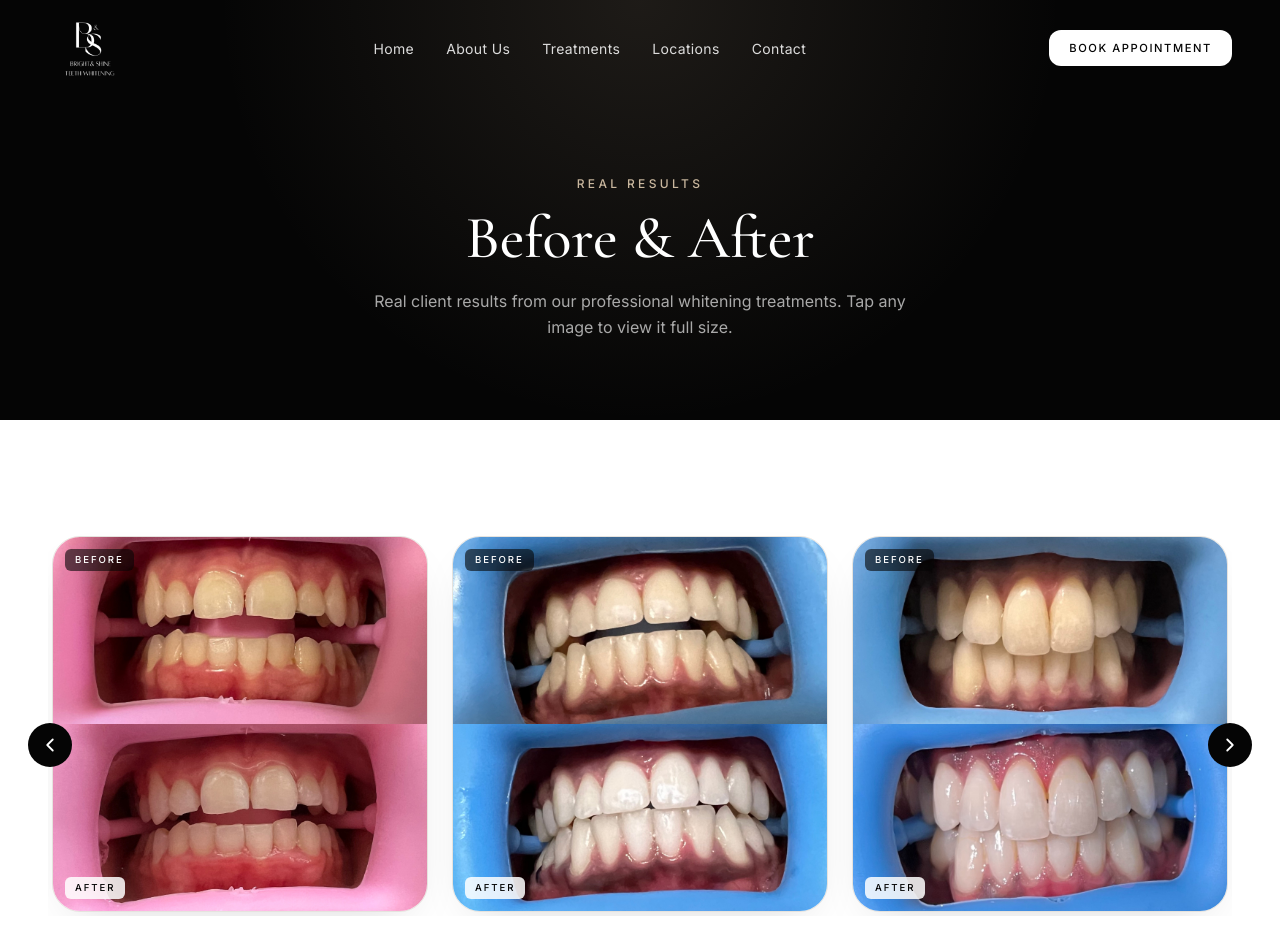
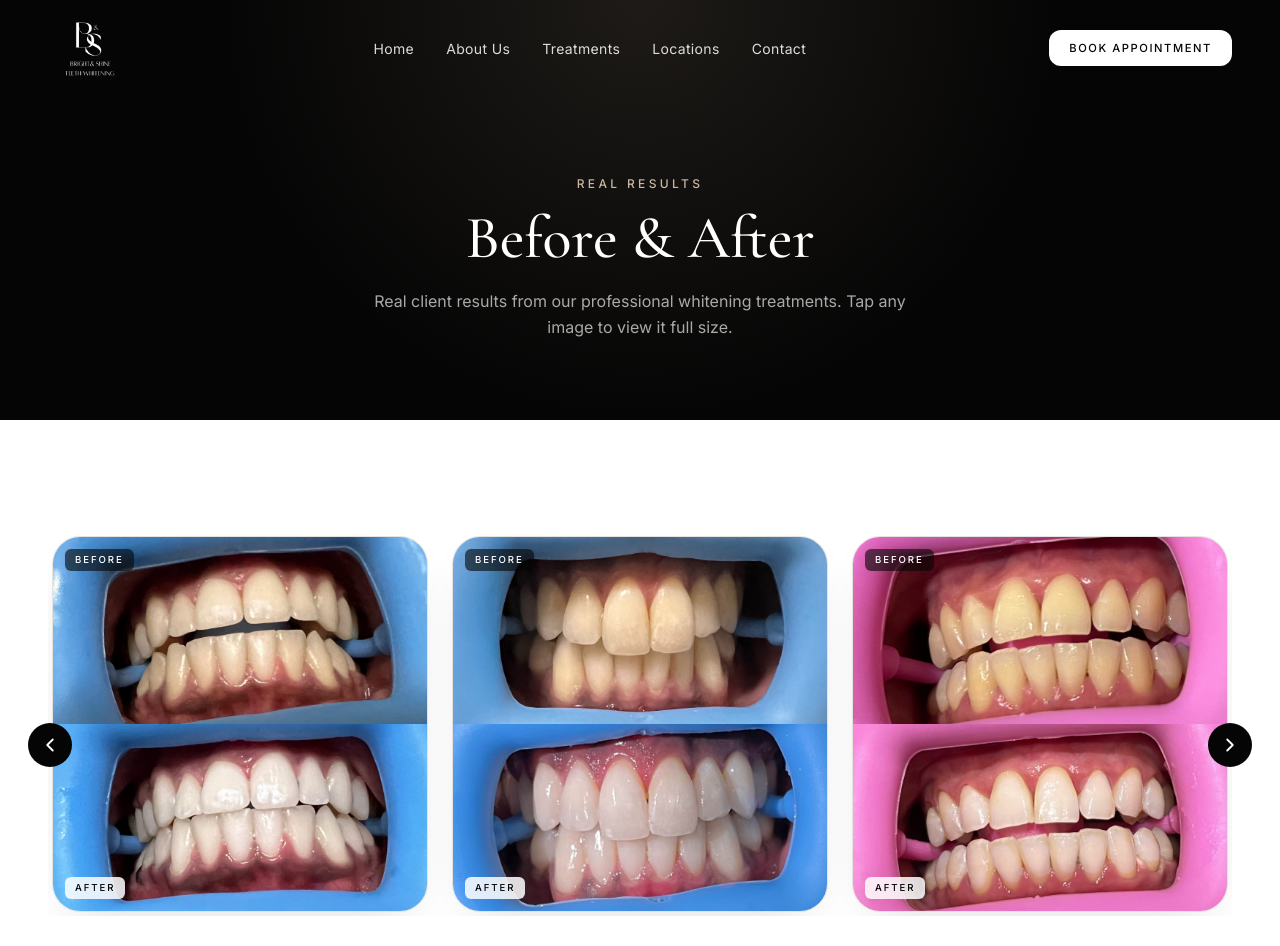
Before and after one commit to khabsarali/Bright-and-Shine-Teeth-Brightening, a Next.js app: page /results in a window 1280 px wide. Shown: the top 946 px of the page. Built offline with nearby package versions, Linux system fonts and the light colour scheme.

Commit message:
Swap before/after carousel: remove after2, restore after5
Co-Authored-By: Claude Opus 4.8 (1M context) <noreply@anthropic.com>

```diff
--- a/data/beforeAfter.ts
+++ b/data/beforeAfter.ts
@@ -15,10 +15,6 @@ export const beforeAfterResults: BeforeAfter[] = [
     alt: "Client teeth before whitening (top) and noticeably brighter after treatment (bottom)",
   },
   {
-    src: "/Teeths%20after/after2.jpeg",
-    alt: "Close-up of teeth before whitening (top) and whiter after treatment (bottom)",
-  },
-  {
     src: "/Teeths%20after/after3.jpeg",
     alt: "Client smile before whitening (top) and a brighter result after treatment (bottom)",
   },
@@ -27,6 +23,10 @@ export const beforeAfterResults: BeforeAfter[] = [
     alt: "Teeth shade before whitening (top) and a lighter shade after treatment (bottom)",
   },
   {
+    src: "/Teeths%20after/after5.jpeg",
+    alt: "Client teeth before whitening (top) and whiter after treatment (bottom)",
+  },
+  {
     src: "/Teeths%20after/after6.jpeg",
     alt: "Smile before whitening (top) and a brighter, whiter smile after treatment (bottom)",
   },
```
